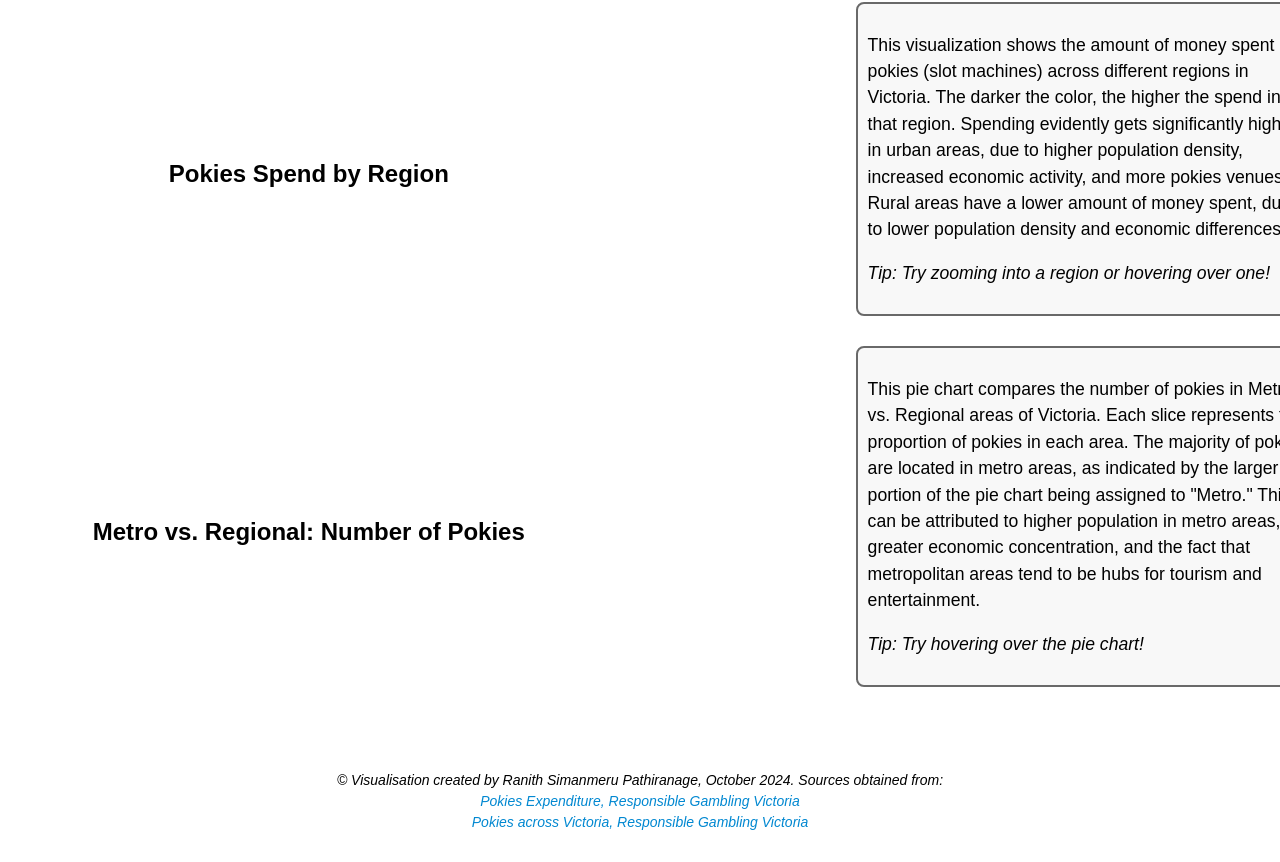
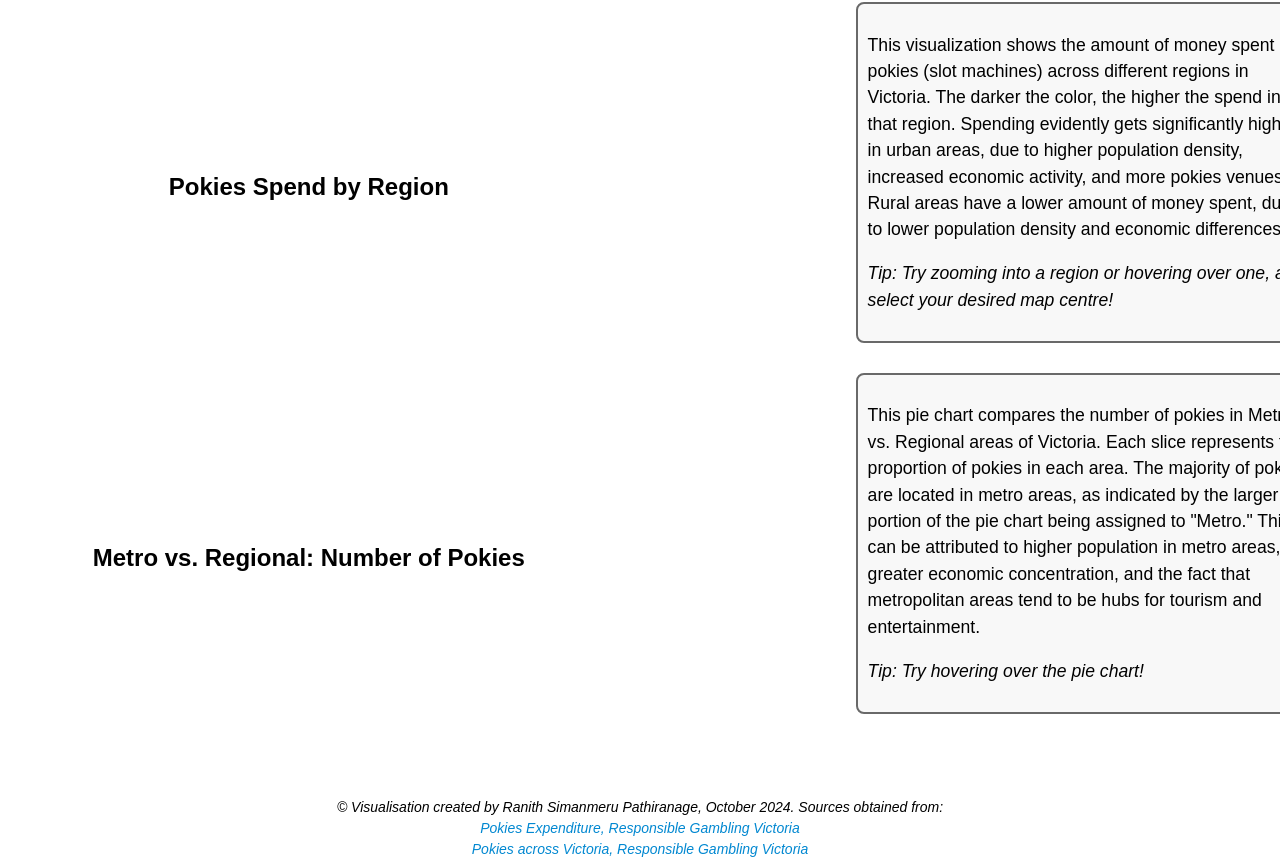
Before and after one commit to Ranith1/vis, a plain HTML site: page index.html in a window 1280 px wide. Shown: the part 83-945 px from the top of the page. Before the commit the page ends 918 px from the top, so only its background shows below. Drawn offline with Linux system fonts and the light colour scheme; a script that the page names is missing.

Commit message:
final touchups

```diff
--- a/index.html
+++ b/index.html
@@ -28,7 +28,7 @@
         <!-- Description 1 -->
         <div class="description-box">
             <p>This visualization shows the amount of money spent on pokies (slot machines) across different regions in Victoria. The darker the color, the higher the spend in that region. Spending evidently gets significantly higher in urban areas, due to higher population density, increased economic activity, and more pokies venues. Rural areas have a lower amount of money spent, due to lower population density and economic differences.</p>
-            <p><i>Tip: Try zooming into a region or hovering over one!</i></p>
+            <p><i>Tip: Try zooming into a region or hovering over one, and select your desired map centre!</i></p>
         </div>
 
         <!-- Visualization 2 -->
```
Also changed, not shown: 1 other file.
